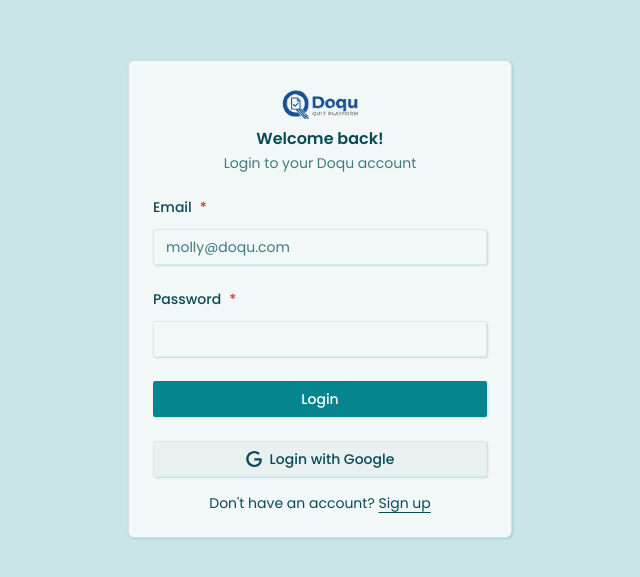
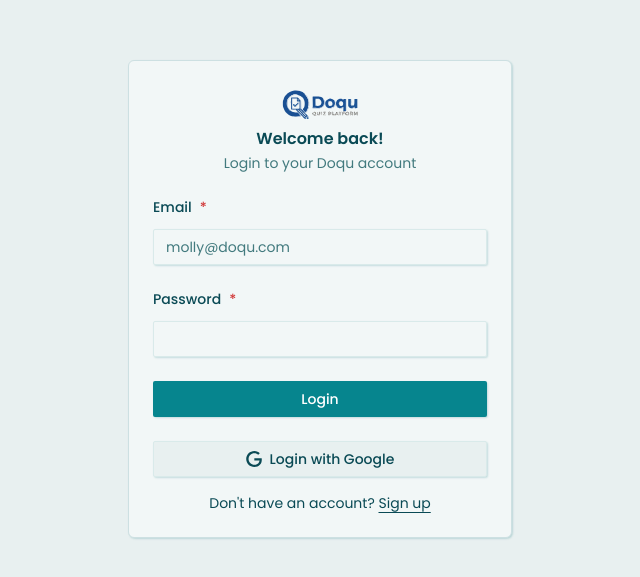
Before and after one commit to nochoy/Doqu, a Next.js app in the folder frontend/: page /login in a window 1280 px wide. Shown: the part 101-678 px from the top of the page, without its empty margins (320-960 px from the left). Built offline with nearby package versions, Linux system fonts and the light colour scheme; no server answers.

Commit message:
Optimized colors for dark mode

```diff
--- a/frontend/src/app/login/page.tsx
+++ b/frontend/src/app/login/page.tsx
@@ -2,15 +2,8 @@ import LoginForm from '@/components/auth/login-form';
 
 export default function LoginPage() {
   return (
-    <div className="flex min-h-svh flex-col items-center justify-center gap-6 bg-accent p-6 md:p-10">
+    <div className="flex min-h-svh flex-col items-center justify-center gap-6 bg-background p-6 md:p-10">
       <div className="flex w-full max-w-sm flex-col gap-6">
-        {/* Logo */}
-        {/* <a href="#" className="flex items-center gap-2 self-center font-medium">
-          <div className="flex h-6 w-6 items-center justify-center rounded-md bg-primary text-primary-foreground">
-            <GalleryVerticalEnd className="size-4" />
-          </div>
-          Acme Inc.
-        </a> */}
         <LoginForm />
       </div>
     </div>
--- a/frontend/src/app/signup/page.tsx
+++ b/frontend/src/app/signup/page.tsx
@@ -2,7 +2,7 @@ import SignupForm from '@/components/auth/signup-form';
 
 export default function SignupPage() {
   return (
-    <div className="flex min-h-svh flex-col items-center justify-center gap-6 bg-muted p-6 md:p-10">
+    <div className="flex min-h-svh flex-col items-center justify-center gap-6 bg-background p-6 md:p-10">
       <div className="flex w-full max-w-sm flex-col gap-6">
         <SignupForm />
       </div>
--- a/frontend/src/components/layout/Footer.tsx
+++ b/frontend/src/components/layout/Footer.tsx
@@ -3,7 +3,7 @@
 export const Footer = () => {
 
   return (
-    <footer className="bg-gray-200 p-4 mt-auto">
+    <footer className="bg-muted p-4 mt-auto">
       <div className="container mx-auto text-center">
         <p>Footer Placeholder</p>
       </div>
```
